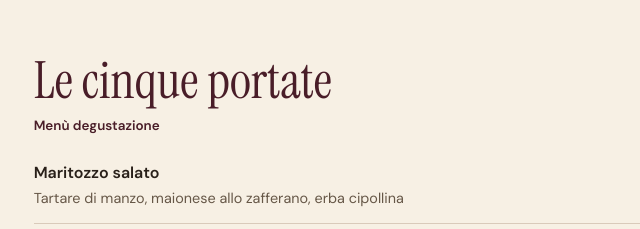
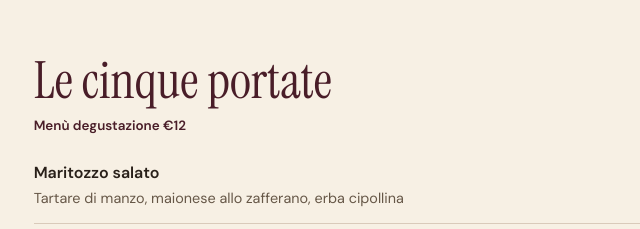
Before and after one commit to hemingwaytapasdrinks-ux/hemingwaytapasdrinks-ux.github.io, a plain HTML site: page index.html in a window 1280 px wide. Shown: the part 1191-1420 px from the top of the page, 495-1135 px from the left. Drawn offline with Linux system fonts and the light colour scheme; no server answers.

Commit message:
Update index.html

```diff
--- a/index.html
+++ b/index.html
@@ -170,7 +170,7 @@ section + section{margin-top:2rem}
 </section>
     <section id="degustazione" aria-label="Degustazione">
 <div class="group" data-menu-section="Le cinque portate"><h2>Le cinque portate</h2>
-<p class="section-subtitle">Menù degustazione</p>
+<p class="section-subtitle">Menù degustazione €12</p>
 <ul>
   <li><div class="item"><span>Maritozzo salato</span></div><p class="desc">Tartare di manzo, maionese allo zafferano, erba cipollina</p></li>
   <li><div class="item"><span>Polpetta di zucca fritta</span></div><p class="desc">Pane panko e crema al prezzemolo</p></li>
```
